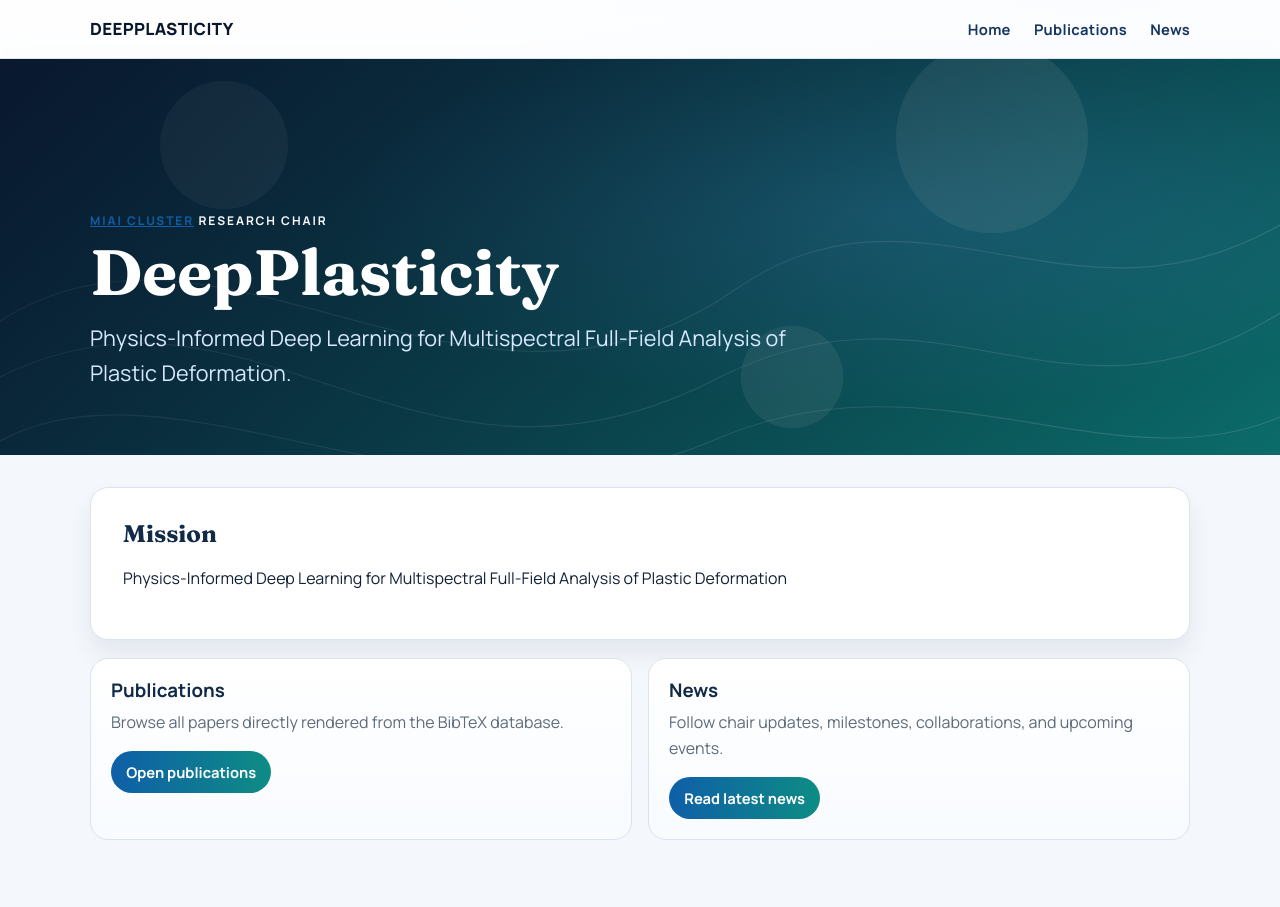
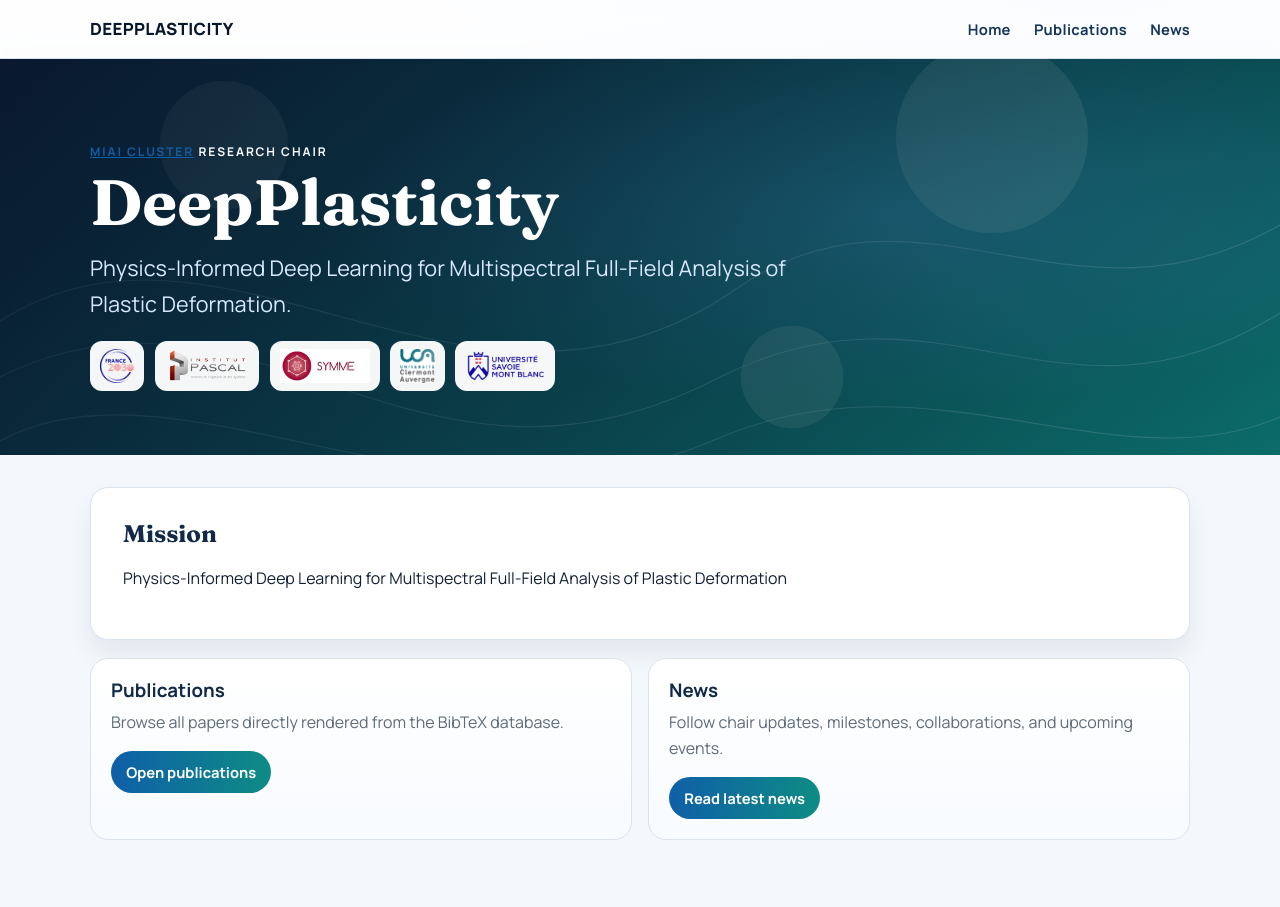
Before and after one commit to EmileRouxSMB/DeepPlasticity, a Jekyll site: the page built from index.md, in a window 1280 px wide. Built offline with Jekyll 4.4.1, drawn with Linux system fonts in a browser that asks for light colours.

Commit message:
add logo

```diff
--- a/_layouts/page.html
+++ b/_layouts/page.html
@@ -34,6 +34,25 @@
       {% if page.hero_subtitle %}
       <p class="hero-subtitle">{{ page.hero_subtitle }}</p>
       {% endif %}
+      {% if page.institutions_strip %}
+      <div class="hero-logos" aria-label="Partner institutions">
+        <a href="https://www.france2030.gouv.fr/" target="_blank" rel="noopener noreferrer" aria-label="France 2030">
+          <img src="{{ '/assets/images/Logo_France2030.png' | relative_url }}" alt="France 2030">
+        </a>
+        <a href="https://institutpascal.uca.fr/" target="_blank" rel="noopener noreferrer" aria-label="Institut Pascal">
+          <img src="{{ '/assets/images/logo_InstitutPascal.png' | relative_url }}" alt="Institut Pascal">
+        </a>
+        <a href="https://www.polytech.univ-smb.fr/recherche/laboratoires/symme/" target="_blank" rel="noopener noreferrer" aria-label="Laboratoire SYMME">
+          <img src="{{ '/assets/images/Logo_Symme.jpg' | relative_url }}" alt="Laboratoire SYMME">
+        </a>
+        <a href="https://www.uca.fr/" target="_blank" rel="noopener noreferrer" aria-label="Universite Clermont Auvergne">
+          <img src="{{ '/assets/images/logo_UCA.jpg' | relative_url }}" alt="Universite Clermont Auvergne">
+        </a>
+        <a href="https://www.univ-smb.fr/" target="_blank" rel="noopener noreferrer" aria-label="Universite Savoie Mont Blanc">
+          <img src="{{ '/assets/images/Logo_USMB_web_RVB.png' | relative_url }}" alt="Universite Savoie Mont Blanc">
+        </a>
+      </div>
+      {% endif %}
     </div>
   </section>
   {% endif %}
--- a/assets/css/main.css
+++ b/assets/css/main.css
@@ -97,6 +97,37 @@ nav a {
   color: #d8e9ff;
 }
 
+.hero-logos {
+  margin-top: 1.2rem;
+  display: flex;
+  flex-wrap: wrap;
+  gap: 0.65rem;
+  align-items: center;
+}
+
+.hero-logos a {
+  display: inline-flex;
+  align-items: center;
+  justify-content: center;
+  background: rgba(255, 255, 255, 0.96);
+  border-radius: 12px;
+  padding: 0.45rem 0.55rem;
+  border: 1px solid rgba(240, 248, 255, 0.75);
+  transition: transform 0.16s ease, box-shadow 0.16s ease;
+}
+
+.hero-logos a:hover {
+  transform: translateY(-1px);
+  box-shadow: 0 8px 16px rgba(5, 18, 36, 0.24);
+}
+
+.hero-logos img {
+  height: 34px;
+  width: auto;
+  display: block;
+  object-fit: contain;
+}
+
 .page-content {
   padding: 2rem 0 4.2rem;
 }
@@ -187,4 +218,8 @@ a {
   .quick-grid {
     grid-template-columns: 1fr;
   }
+
+  .hero-logos img {
+    height: 28px;
+  }
 }
```
Also changed, not shown: index.md (+1 -0 lines), assets/images/Logo_France2030.png (added), assets/images/Logo_Symme.jpg (added), assets/images/Logo_USMB_web_RVB.png (added), assets/images/logo_InstitutPascal.png (added), assets/images/logo_UCA.jpg (added), 1 other file.
